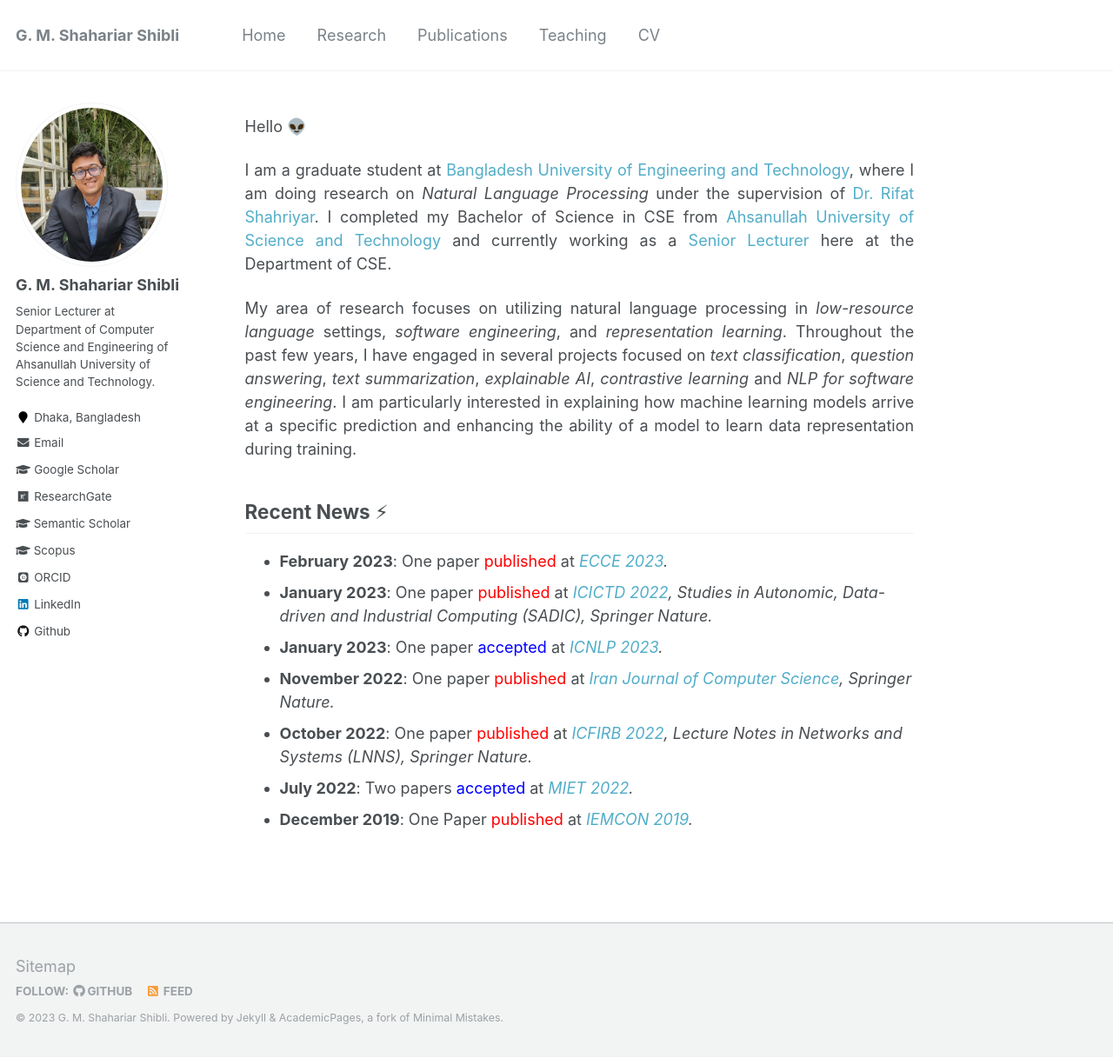
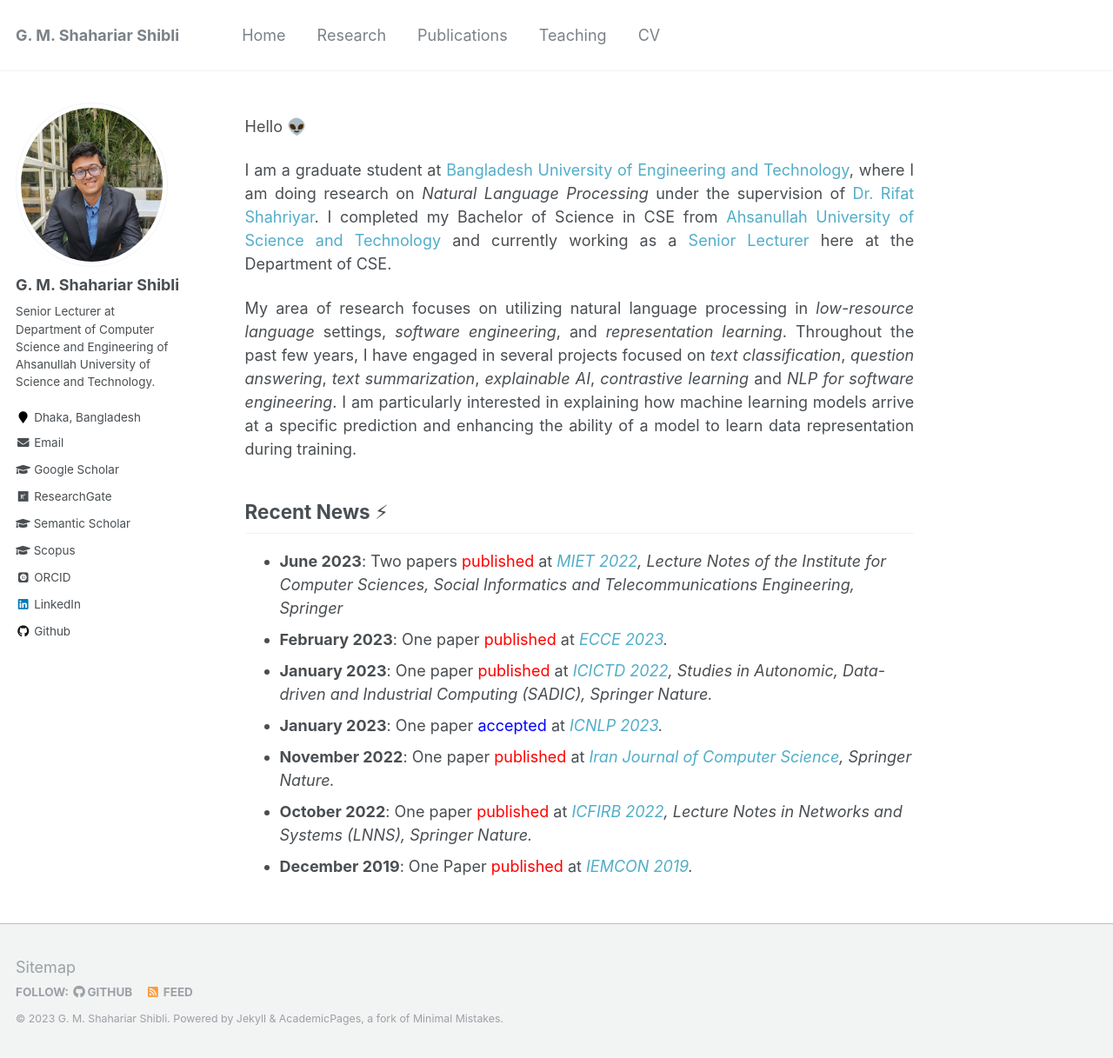
Before and after one commit to shahariar-shibli/shahariar-shibli.github.io, a Jekyll site: the page built from _pages/about.md, in a window 1280 px wide and 1217 px high. Shown: the whole window at 87% size. Built offline with Jekyll 4.4.1, drawn with Linux system fonts in a browser that asks for light colours; some web fonts are replaced.

Commit message:
Update about.md

```diff
--- a/_pages/about.md
+++ b/_pages/about.md
@@ -23,10 +23,10 @@
 
 
 ## Recent News ⚡
++ <strong>June 2023</strong>: Two papers <span style="color:red">published</span> at <em>[MIET 2022](https://link.springer.com/book/10.1007/978-3-031-34622-4), Lecture Notes of the Institute for Computer Sciences, Social Informatics and Telecommunications Engineering, Springer</em>
 + <strong>February 2023</strong>: One paper <span style="color:red">published</span> at <em>[ECCE 2023](https://webs.cuet.ac.bd/ecce/).</em>
 + <strong>January 2023</strong>: One paper <span style="color:red">published</span> at <em>[ICICTD 2022](https://link.springer.com/book/10.1007/978-981-19-7528-8), Studies in Autonomic, Data-driven and Industrial Computing (SADIC), Springer Nature.</em>
 + <strong>January 2023</strong>: One paper <span style="color:blue">accepted</span> at <em>[ICNLP 2023](http://www.icnlp.net/index.html).</em>
 + <strong>November 2022</strong>: One paper <span style="color:red">published</span> at <em>[Iran Journal of Computer Science](https://www.springer.com/journal/42044), Springer Nature.</em>
 + <strong>October 2022</strong>: One paper <span style="color:red">published</span> at <em>[ICFIRB 2022](https://link.springer.com/book/10.1007/978-981-19-2445-3), Lecture Notes in Networks and Systems (LNNS), Springer Nature.</em>
-+ <strong>July 2022</strong>: Two papers <span style="color:blue">accepted</span> at <em>[MIET 2022](https://confmiet.org/).</em>
 + <strong>December 2019</strong>: One Paper <span style="color:red">published</span> at <em>[IEMCON 2019](https://ieee-iemcon.org/ieee-iemcon-2019-2/).</em>
```
